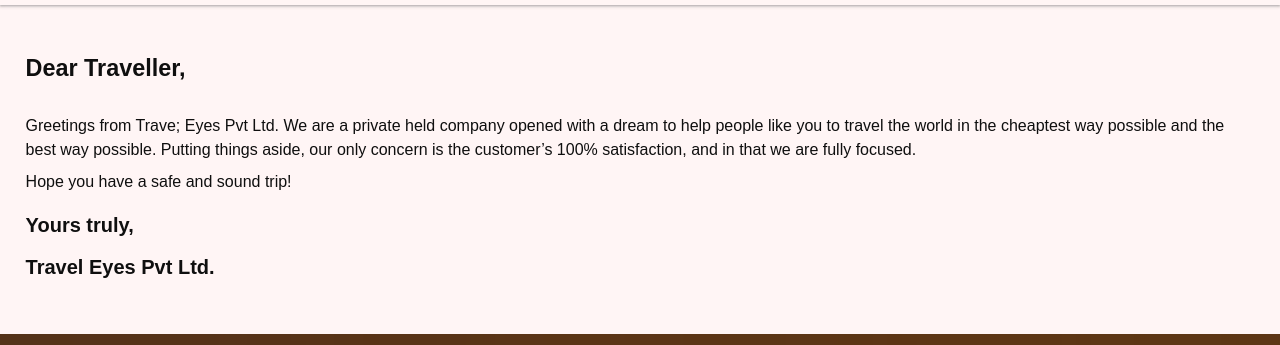
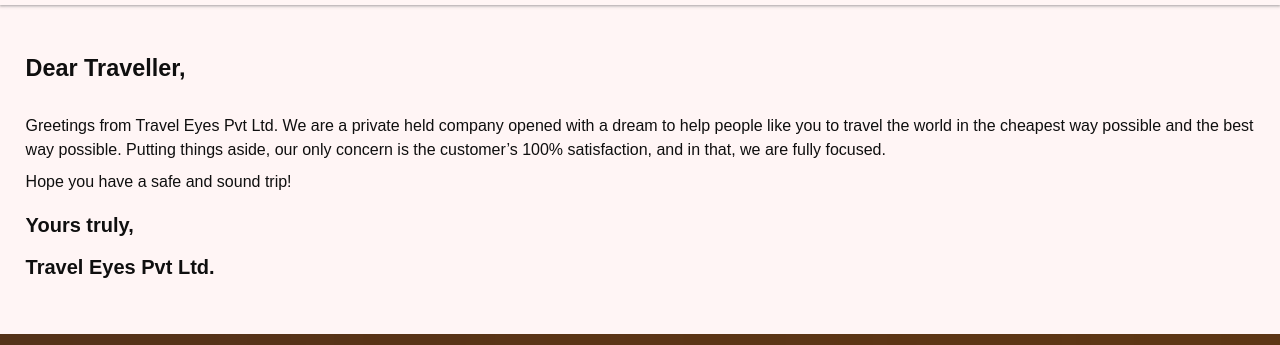
Before and after one commit to rohan031/travelseye, an Astro site: page /about-us in a window 1280 px wide. Shown: the part 93-438 px from the top of the page. Built offline with nearby package versions, Linux system fonts and the light colour scheme; Astro itself is replaced by a stand-in of ours.

Commit message:
content change

```diff
--- a/src/components/About_content/Content.astro
+++ b/src/components/About_content/Content.astro
@@ -9,11 +9,7 @@
 		</div>
 		<div class={styles.content}>
 			<p>
-				Greetings from Trave; Eyes Pvt Ltd. We are a private held
-				company opened with a dream to help people like you to travel
-				the world in the cheaptest way possible and the best way
-				possible. Putting things aside, our only concern is the
-				customer’s 100% satisfaction, and in that we are fully focused.
+				Greetings from Travel Eyes Pvt Ltd. We are a private held company opened with a dream to help people like you to travel the world in the cheapest way possible and the best way possible. Putting things aside, our only concern is the customer’s 100% satisfaction, and in that, we are fully focused.
 			</p>
 			<p>Hope you have a safe and sound trip!</p>
 			<div class={styles.subcontent}>
```
